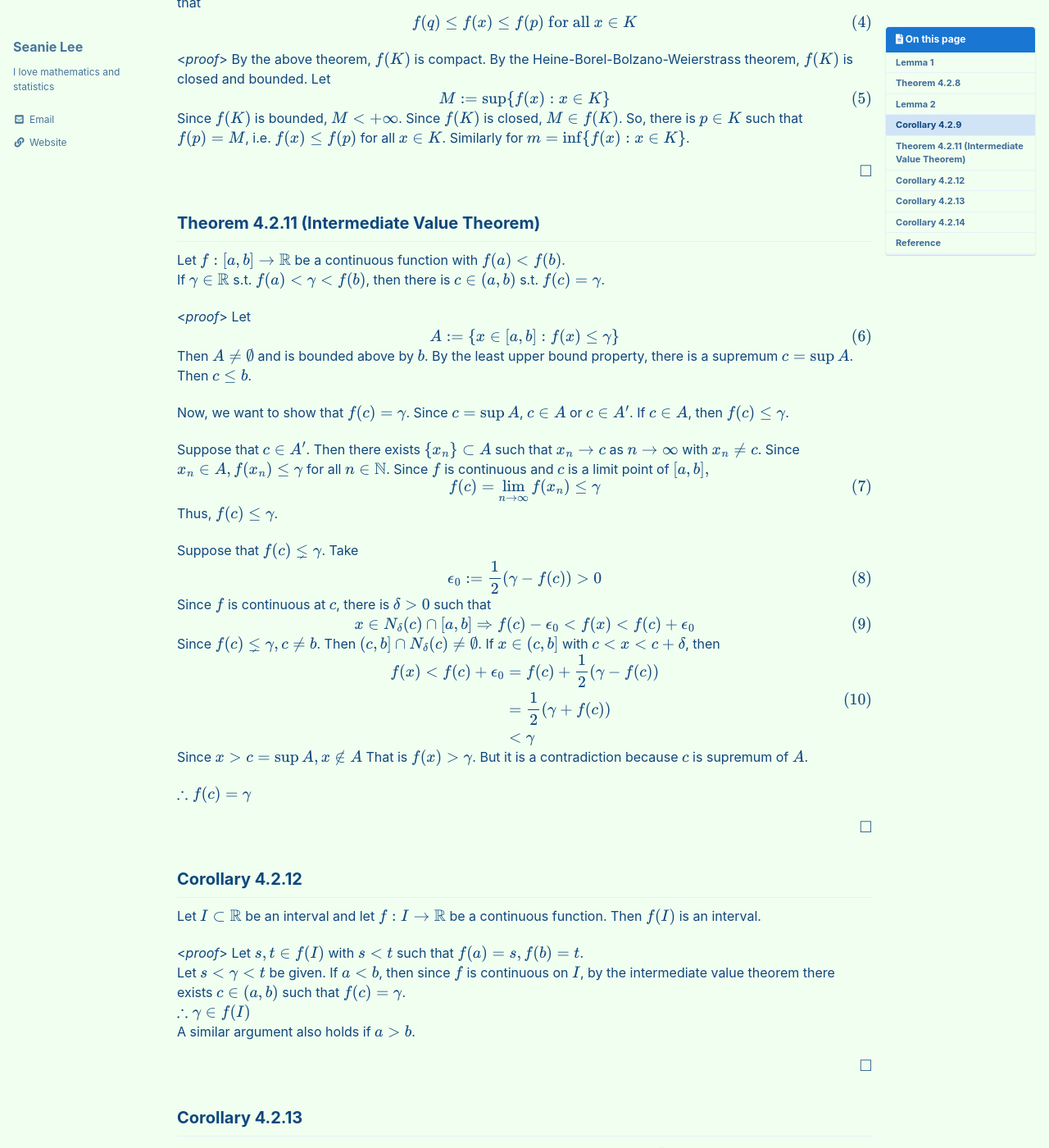
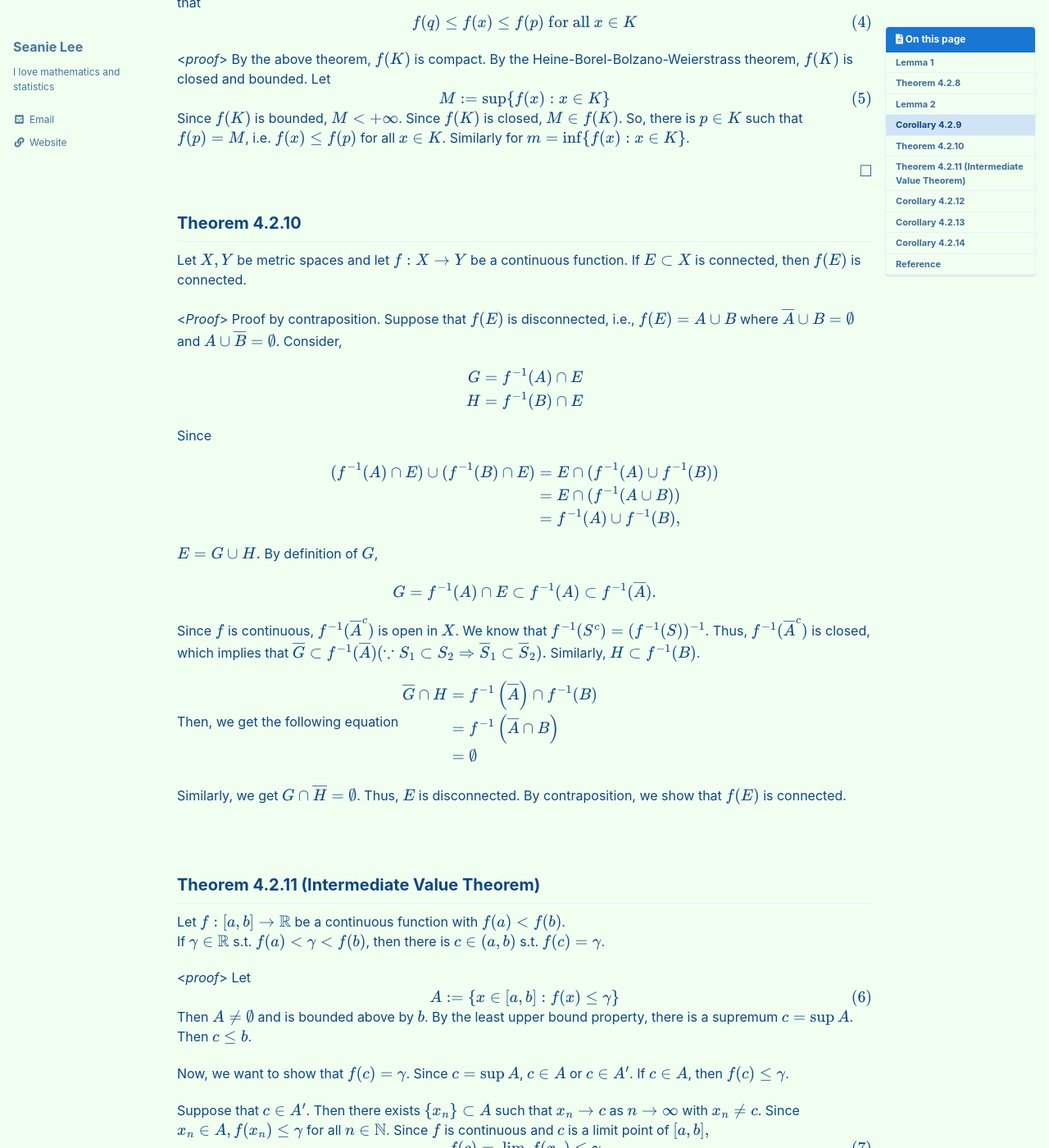
Before and after one commit to seanie12/blog, a Jekyll site: the page built from _posts/2021-02-20-continous-function-2.md, in a window 1280 px wide and 1400 px high, scrolled down 1491 px. Shown: the whole window at 82% size. Built offline with Jekyll 4.4.1, drawn with Linux system fonts in a browser that asks for light colours; cached includes are drawn as plain includes; formulas are drawn with MathJax 3; some of the changed text lies outside the part shown.

Commit message:
Update 2021-02-20-continous-function-2.md

```diff
--- a/_posts/2021-02-20-continous-function-2.md
+++ b/_posts/2021-02-20-continous-function-2.md
@@ -100,7 +100,51 @@ Since $f(K)$ is bounded, $M < +\infty$. Since $f(K)$ is closed, $M\in f(K)$. So,
 
 $$\tag*{$\square$}$$
 
+## Theorem 4.2.10
+Let $X,Y$ be metric spaces and let $f:X\to Y$ be a continuous function. If $E\subset X$ is connected, then $f(E)$ is connected.
 
+<*Proof*>
+Proof by contraposition. Suppose that $f(E)$ is disconnected, i.e., $f(E)=A\cup B$ where $\overline{A}\cup B =\emptyset$ and $A\cup \overline{B}=\emptyset$. Consider,
+
+$$
+\begin{align*}
+G&=f^{-1}(A)\cap E\\
+H&=f^{-1}(B)\cap E
+\end{align*}
+$$
+
+Since
+
+$$
+\begin{align*}
+(f^{-1}(A)\cap E )\cup (f^{-1}(B)\cap E)&=E\cap (f^{-1}(A)\cup f^{-1}(B))\\
+&=E\cap (f^{-1}(A\cup B))\\
+&=f^{-1}(A)\cup f^{-1}(B),
+\end{align*}
+$$
+
+$E=G\cup H.$ By definition of $G$,
+
+$$
+\begin{align*}
+G=f^{-1}(A)\cap E \subset f^{-1}(A) \subset f^{-1}(\overline{A}).
+\end{align*}
+$$
+
+Since $f$ is continuous, $f^{-1}(\overline{A}^c)$ is open in $X$. We know that $f^{-1}(S^c)=(f^{-1}(S))^{-1}$. Thus, $f^{-1}(\overline{A}^c)$ is closed, which implies that $\overline{G}\subset f^{-1}(\overline{A}) (\because S_1 \subset S_2 \Rightarrow \overline{S}_1\subset \overline{S}_2).$ Similarly, $H\subset f^{-1}(B)$.
+
+Then, we get the following equation
+$$
+\begin{align*}
+\overline{G}\cap H &= f^{-1}\left(\overline{A}\right)\cap f^{-1}(B) \\
+&=f^{-1}\left(\overline{A}\cap B\right) \\
+&=\emptyset
+\end{align*}
+$$
+
+Similarly, we get $G\cap \overline{H}=\emptyset$. Thus, $E$ is disconnected. By contraposition, we show that $f(E)$ is connected.
+
+$$\tag*{$\square$}$$
 ## Theorem 4.2.11 (Intermediate Value Theorem)
 Let $f: [a,b]\to\mathbb{R}$ be a continuous function with $f(a) < f(b)$. <br /> If $\gamma \in\mathbb{R}$ s.t. $f(a)<\gamma <f(b)$, then there is $c\in (a,b)$ s.t. $f(c) =\gamma$.
 
@@ -151,6 +195,13 @@ $\therefore f(c) = \gamma$
 
 $$\tag*{$\square$}$$
 
+Another proof as a corollary to Theorem 4.2.10.
+
+<*Proof*>
+Since $[a,b]$ is connected, $f([a,b])$ is connected. By [Theorem 3.1.18](https://seanie12.github.io/blog/analysis/open-close-2/), $(f(a), f(b))\subset f([a,b])=\text{im}f$. Thus, for any $c\in (f(a), f(b)),$ there is some $x\in [a,b]$ such that $c=f(x)$. Since $c\neq f(a)$ and $c\neq f(b)$, $x\in (a,b)$.
+
+$$\tag*{$\square$}$$
+
 ## Corollary 4.2.12
 Let $I \subset \mathbb{R}$ be an interval and let $f:I\to \mathbb{R}$ be a continuous function. Then $f(I)$ is an interval.
 
```
